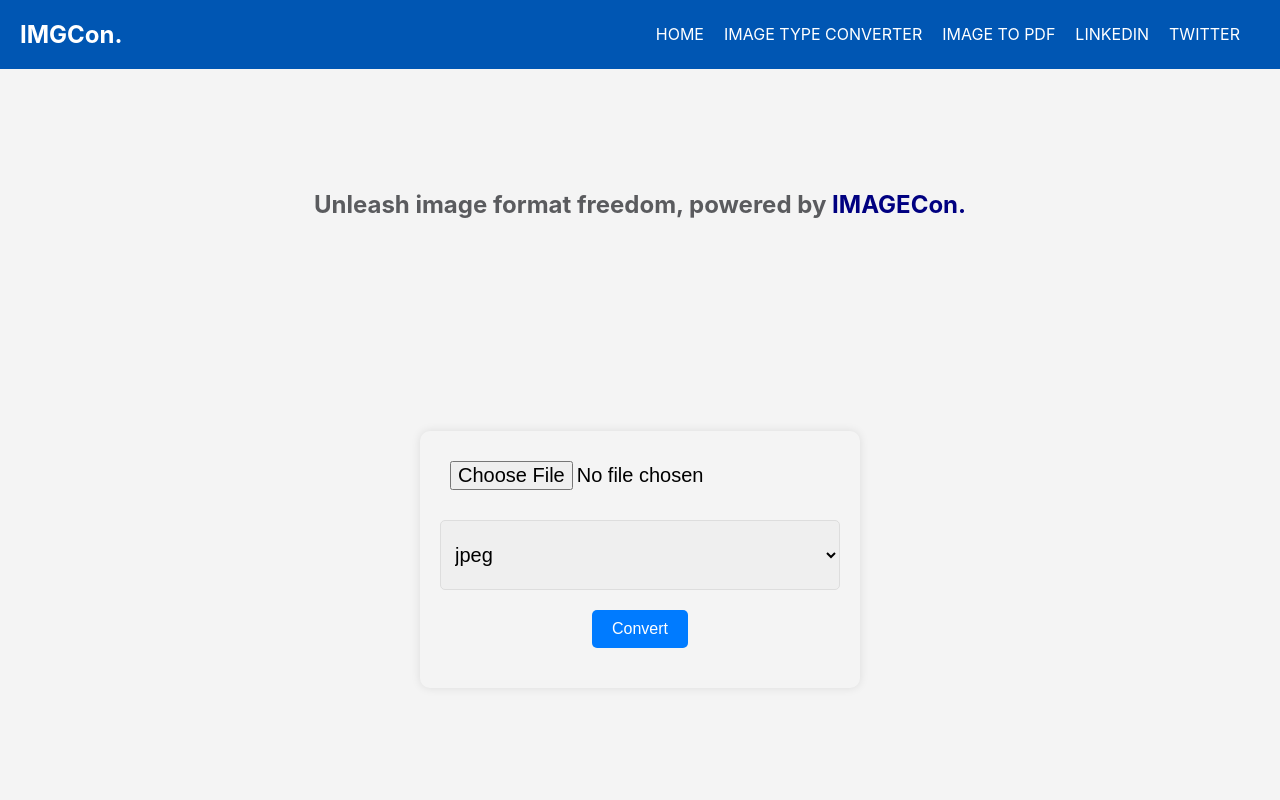
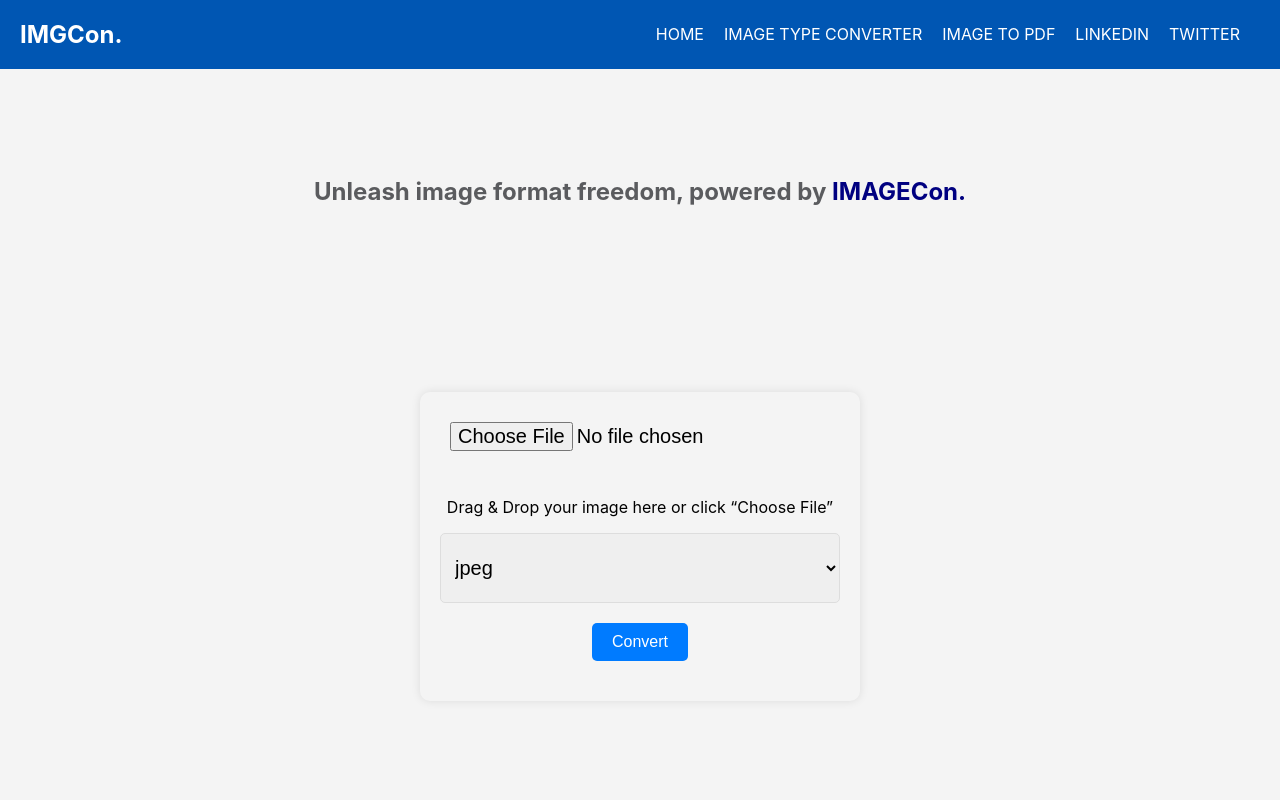
Before and after one commit to Virajjjjj079/IMAGECon-Project, a React (Create React App) app: page /image-type-converter in a window 1280 px wide. Shown: the top 800 px of the page. Built offline with nearby package versions, Linux system fonts and the light colour scheme.

Commit message:
Update ImageConvert.js drag and drop feature

```diff
--- a/src/components/ImageConvert.js
+++ b/src/components/ImageConvert.js
@@ -2,94 +2,123 @@ import { useRef, useState } from 'react';
 import Footer from './Footer';
 import './ImageConvert.css';
 import Navbar from './Navbar';
+
 function ImageConvert() {
-  // Create references for the file input and output format select elements
   const imageFileRef = useRef(null);
   const outputFormatRef = useRef(null);
   const [showNewConvertButton, setShowNewConvertButton] = useState(false);
-  // Function to handle the image conversion when the convert button is clicked
+  const [dragActive, setDragActive] = useState(false);
+  const [droppedFile, setDroppedFile] = useState(null);
+
   const handleConvert = () => {
-    // Get the selected file from the file input
-    const imageFile = imageFileRef.current.files[0];
-    // Get the selected output format from the select element
+    const imageFile = droppedFile || imageFileRef.current.files[0];
     const outputFormat = outputFormatRef.current.value;
 
-    // Check if a file and an output format are selected
     if (imageFile && outputFormat) {
-      const reader = new FileReader(); // Create a FileReader to read the file
+      const reader = new FileReader();
       const originalFileName = imageFile.name.split('.').slice(0, -1).join('.');
-      console.log('Original File Name (without extension):', originalFileName);
 
-      // Define what happens when the file is read
       reader.onload = (event) => {
-        const image = new Image(); // Create a new Image object
-        // Define what happens when the image is loaded
+        const image = new Image();
         image.onload = () => {
-          const canvas = document.createElement('canvas'); // Create a canvas element
-          const ctx = canvas.getContext('2d'); // Get the 2D rendering context
-          canvas.width = image.width; // Set canvas width to image width
-          canvas.height = image.height; // Set canvas height to image height
-          ctx.drawImage(image, 0, 0); // Draw the image onto the canvas
+          const canvas = document.createElement('canvas');
+          const ctx = canvas.getContext('2d');
+          canvas.width = image.width;
+          canvas.height = image.height;
+          ctx.drawImage(image, 0, 0);
 
-          // Convert the canvas content to the selected image format
           const dataURL = canvas.toDataURL('image/' + outputFormat);
-
-          //const dataURL = canvas.toDataURL('image/' + originalFileName);
-          // Create a link element to download the converted image
           const link = document.createElement('a');
-          link.href = dataURL; // Set the link's href to the image data URL
-          link.download = `${originalFileName}.${outputFormat}`; // Set the download attribute
-          link.click(); // Programmatically click the link to trigger the download
+          link.href = dataURL;
+          link.download = `${originalFileName}.${outputFormat}`;
+          link.click();
         };
-        image.src = event.target.result; // Set the image source to the file data URL
+        image.src = event.target.result;
       };
-      reader.readAsDataURL(imageFile); // Read the file as a data URL
+      reader.readAsDataURL(imageFile);
       setShowNewConvertButton(true);
     }
-
-
   };
 
   const handleNewConvert = () => {
     setShowNewConvertButton(false);
+    setDroppedFile(null);
     window.location.reload();
   };
 
+  // 🖱️ Drag & Drop Handlers
+  const handleDragOver = (e) => {
+    e.preventDefault();
+    setDragActive(true);
+  };
+
+  const handleDragLeave = (e) => {
+    e.preventDefault();
+    setDragActive(false);
+  };
+
+  const handleDrop = (e) => {
+    e.preventDefault();
+    setDragActive(false);
+    const file = e.dataTransfer.files[0];
+    if (file && file.type.startsWith('image/')) {
+      setDroppedFile(file);
+    } else {
+      alert('Please drop a valid image file');
+    }
+  };
 
   return (
     <div className="imagpdf">
-      <Navbar/>
+      <Navbar />
       <div className="body">
-    <h2>Unleash image format freedom, powered by <span> IMAGECon.</span> </h2>
-    <div className="container">
+        <h2>Unleash image format freedom, powered by <span>IMAGECon.</span></h2>
+        <div
+          className={`container ${dragActive ? 'drag-active' : ''}`}
+          onDragOver={handleDragOver}
+          onDragLeave={handleDragLeave}
+          onDrop={handleDrop}
+        >
+          {/* File input */}
+          <input type="file" id="imageFile" accept="image/*" ref={imageFileRef} />
 
-      {/* File input to select an image */}
-      <input type="file" id="imageFile" accept="image/*" ref={imageFileRef} />
-      {/* Select element to choose the output format */}
+          {/* Drag & Drop Box */}
+          <div className="drop-area">
+            {droppedFile ? (
+              <p>📸 {droppedFile.name} selected</p>
+            ) : (
+              <p>Drag & Drop your image here or click “Choose File”</p>
+            )}
+          </div>
+
+          {/* Output format select */}
           <span>
             <select id="outputFormat" ref={outputFormatRef}>
               <option value="jpg">jpeg</option>
-        <option value="svg">jpg</option>
               <option value="png">png</option>
               <option value="gif">gif</option>
               <option value="bmp">bmp</option>
               <option value="svg">svg</option>
-        <option value="svg">tif</option>
-        <option value="svg">raw</option>
-
+              <option value="tif">tif</option>
+              <option value="raw">raw</option>
             </select>
           </span>
-      {/* Button to trigger the image conversion */}
+
+          {/* Convert Button */}
           <button id="convertButton" onClick={handleConvert}>Convert</button>
+
           <div className="newbtn">
             {showNewConvertButton && (
-        <button id="newConvertButton" onClick={handleNewConvert}>Convert New Image</button>
+              <button id="newConvertButton" onClick={handleNewConvert}>
+                Convert New Image
+              </button>
             )}
           </div>
         </div>
       </div>
+
       <div className="foter">
-    <Footer/>
+        <Footer />
       </div>
     </div>
   );
```
Lines whose indentation alone changed are shown as unchanged.
